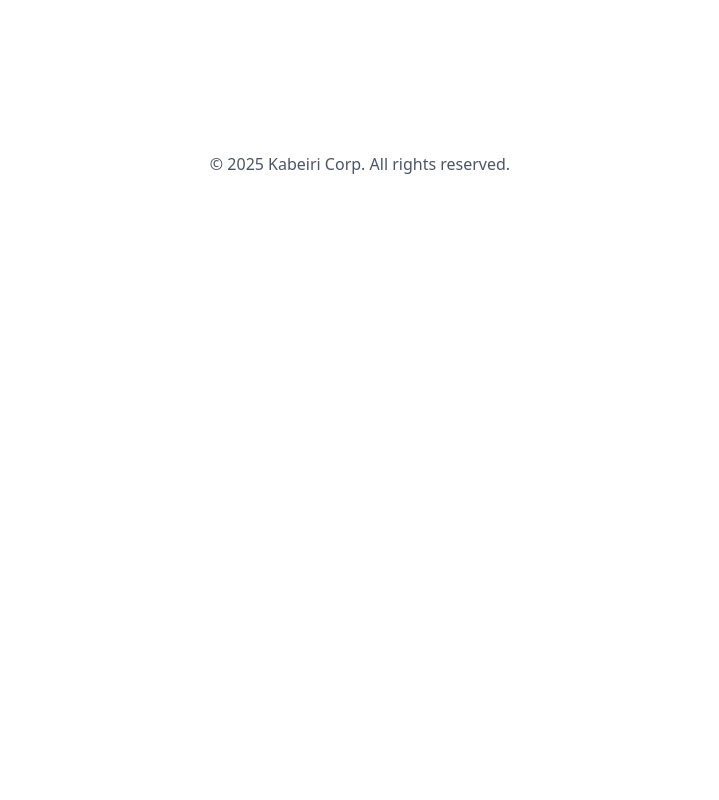
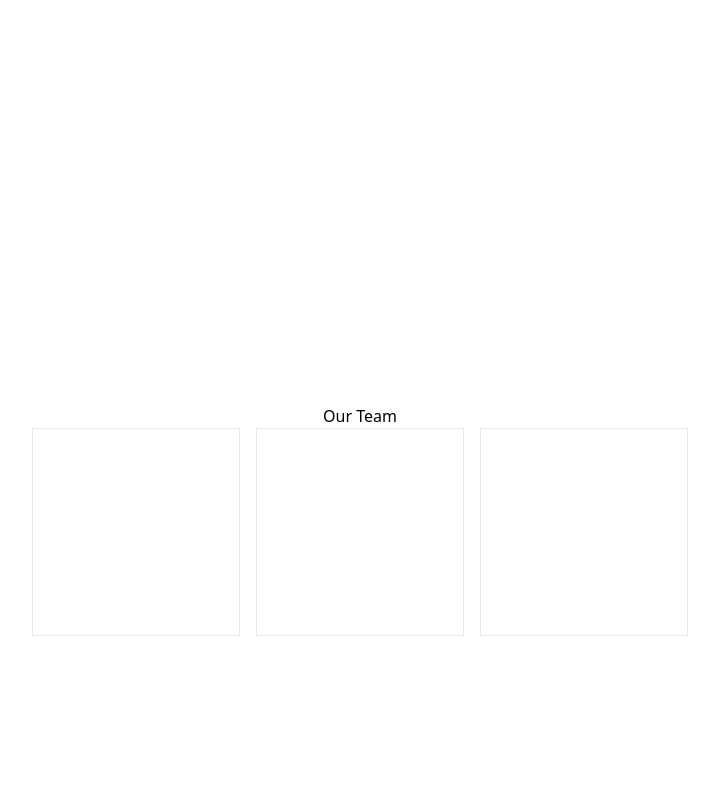
Before and after one commit to Kabeiri-Application/kabeiri-website, a Next.js app: page /about in a window 1280 px wide. Shown: the part 680-1480 px from the top of the page, without its empty margins (280-999 px from the left). Before the commit the page ends 888 px from the top, so only its background shows below. Built offline with nearby package versions, Linux system fonts and the light colour scheme.

Commit message:
Update page.tsx

```diff
--- a/src/app/about/page.tsx
+++ b/src/app/about/page.tsx
@@ -8,6 +8,14 @@ export default function About() {
           possible.
         </p>
       </section>
+      <section className='flex min-h-screen flex-col items-center justify-center px-6'>
+        <h1>Our Team</h1>
+        <div className='flex flex-row justify-center gap-4'>
+          <div className='h-52 w-52 border'></div>
+          <div className='h-52 w-52 border'></div>
+          <div className='h-52 w-52 border'></div>
+        </div>
+      </section>
     </main>
   );
 }
```
